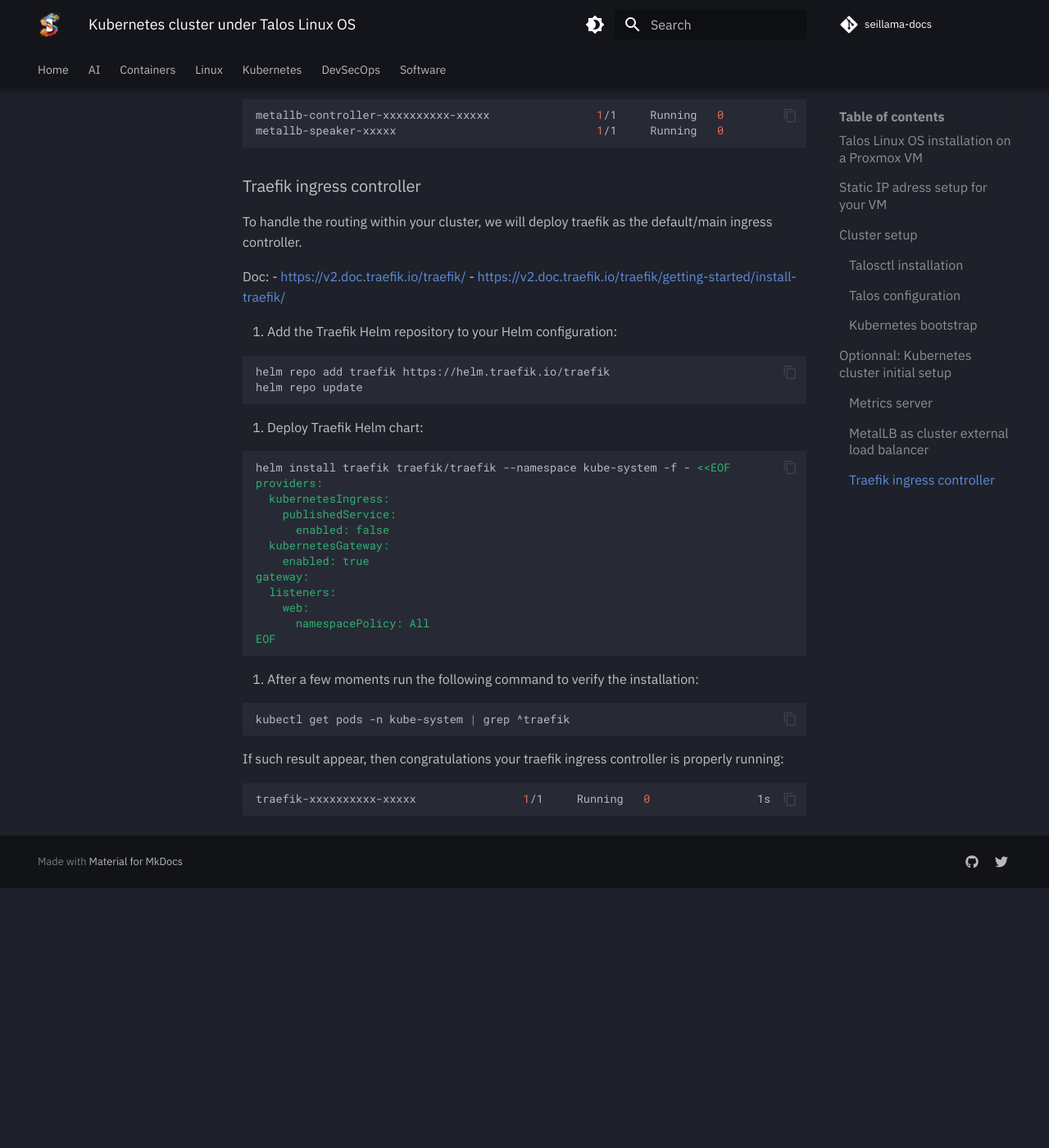
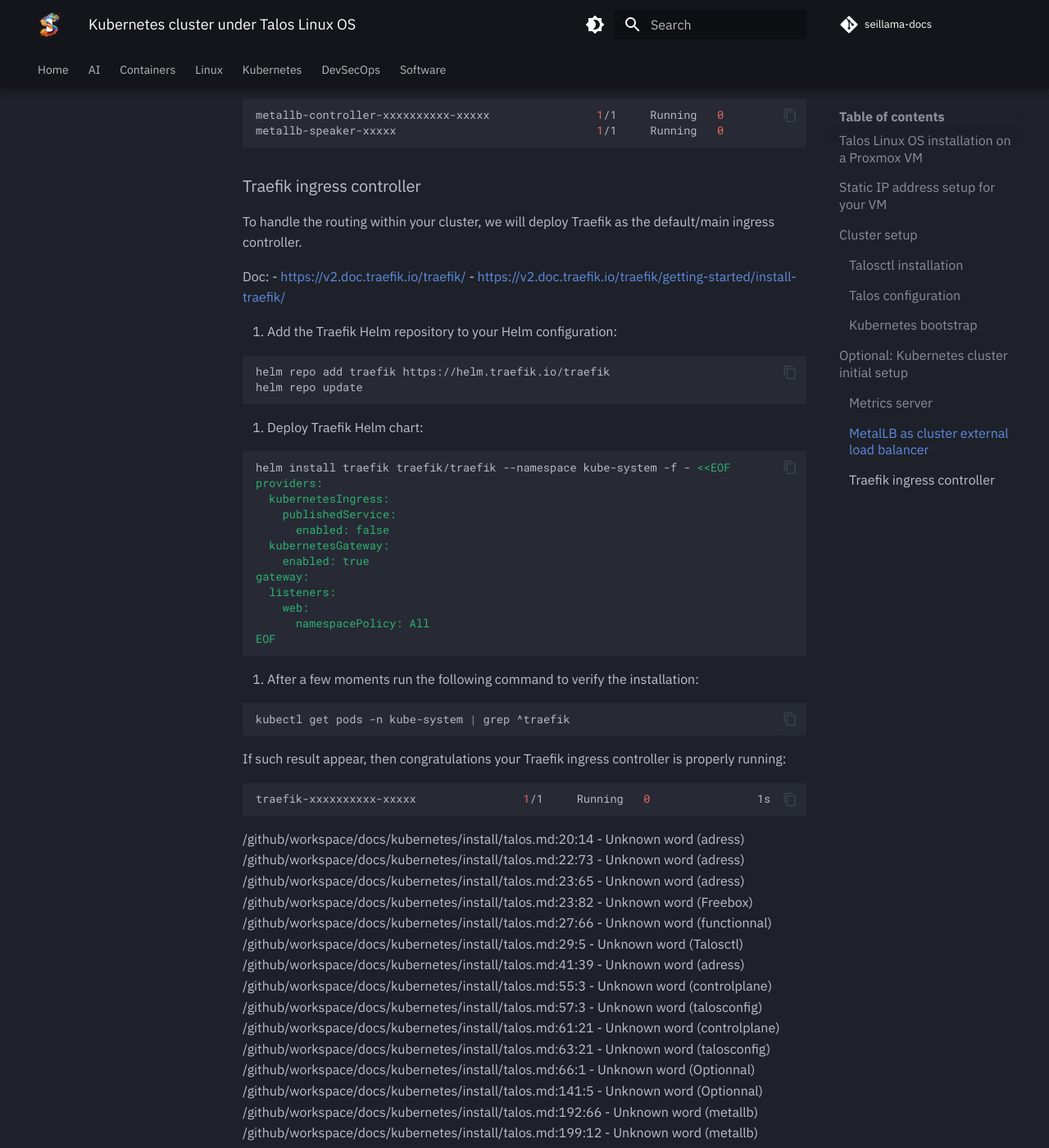
Before and after one commit to seillama-io/seillama-docs, an MkDocs documentation site: the page built from docs/kubernetes/install/talos.md, in a window 1280 px wide and 1400 px high, scrolled down 5105 px. Shown: the whole window at 82% size. Built offline with MkDocs 1.6.1 and Material for MkDocs 9.7.7, drawn with Linux system fonts in a browser that asks for light colours; comment, search, counter and statistics services are not loaded; before the commit the page ends 6188 px from its top, so only the background shows below that; some of the changed text lies outside the part shown.

Commit message:
[CLEAN] Talos documentation clean & cspell-dictionnary update

````diff
--- a/docs/kubernetes/install/talos.md
+++ b/docs/kubernetes/install/talos.md
@@ -17,14 +17,14 @@
 3. Create a VM booting with the image (`Create VM > OS > ISO image`)
 4. Boot the machine
 
-## Static IP adress setup for your VM
+## Static IP address setup for your VM
 
-1. From your Proxmox instance using the web interface: retrieve the MAC adress of your new VM running on Talos OS (`Datacenter > pve > YOUR_VM_INSTANCE > Hardware > Network device (net0)`)
-2. From you router, assign a static IP to your VM using its MAC adress (e.g from Freebox OS: `Freebox settings > DHCP > Static leases > Add a DHCP static lease`)
+1. From your Proxmox instance using the web interface: retrieve the MAC address of your new VM running on Talos OS (`Datacenter > pve > YOUR_VM_INSTANCE > Hardware > Network device (net0)`)
+2. From you router, assign a static IP to your VM using its MAC address (e.g from Freebox OS: `Freebox settings > DHCP > Static leases > Add a DHCP static lease`)
 
 ## Cluster setup
 
-During this step, we will setup our Talos cluster to run a fully functionnal Kubernetes cluster.
+During this step, we will setup our Talos cluster to run a fully functional Kubernetes cluster.
 
 ### Talosctl installation
 
@@ -38,7 +38,7 @@
 
 Set environment variables:
 * `CLUSTER_NAME` is an arbitrary name, used as a label in your local client configuration. It should be unique in the configuration on your local workstation.
-* `CONTROL_PLANE_IP` is the static IP adress you assigned to your VM above, which will serve as the control plane of your Talos cluster.
+* `CONTROL_PLANE_IP` is the static IP address you assigned to your VM above, which will serve as the control plane of your Talos cluster.
 
 ```sh
 export CLUSTER_NAME=home-lab
@@ -52,18 +52,18 @@
 ```
 
 You should then have the following output, as Three files are created in your current directory:
-* controlplane.yaml: Configuration file to apply to your Talos cluster control plane node
-* worker.yaml: Configuration file to apply to each of your Talos cluster worker nodes (we won't use it in this documentation)
-* talosconfig: Configuration of your talos cluster
+* `controlplane.yaml`: Configuration file to apply to your Talos cluster control plane node
+* `worker.yaml`: Configuration file to apply to each of your Talos cluster worker nodes (we won't use it in this documentation)
+* `talosconfig`: Configuration of your talos cluster
 
-```
+```sh
 generating PKI and tokens
 created /Users/user/controlplane.yaml
 created /Users/user/worker.yaml
 created /Users/user/talosconfig
 ```
 
-Optionnal: You can update your local workstation Talos clusters configuration (`.talos/config`) with `./talosconfig` content so it handle newly created Talos cluster.
+Optional: You can update your local workstation Talos clusters configuration (`.talos/config`) with `./talosconfig` content so it handle newly created Talos cluster.
 
 ```yaml
 context: <your-cluster-name>
@@ -138,7 +138,7 @@
 kube-system   kube-scheduler-talos-xxx-xxx               1/1     Running   0                1s
 ```
 
-## *Optionnal*: Kubernetes cluster initial setup
+## *Optional*: Kubernetes cluster initial setup
 
 In this section we'll setup our kubernetes cluster to be fully prepared to run applications (metrics, ingress etc.).
 
@@ -257,7 +257,7 @@
 
 ### Traefik ingress controller
 
-To handle the routing within your cluster, we will deploy traefik as the default/main ingress controller.
+To handle the routing within your cluster, we will deploy Traefik as the default/main ingress controller.
 
 Doc:
 - [https://v2.doc.traefik.io/traefik/](https://v2.doc.traefik.io/traefik/)
@@ -293,8 +293,32 @@
 kubectl get pods -n kube-system | grep ^traefik
 ```
 
-If such result appear, then congratulations your traefik ingress controller is properly running:
+If such result appear, then congratulations your Traefik ingress controller is properly running:
 
 ```sh
 traefik-xxxxxxxxxx-xxxxx                1/1     Running   0                1s
 ```
+
+/github/workspace/docs/kubernetes/install/talos.md:20:14 - Unknown word (adress)
+/github/workspace/docs/kubernetes/install/talos.md:22:73 - Unknown word (adress)
+/github/workspace/docs/kubernetes/install/talos.md:23:65 - Unknown word (adress)
+/github/workspace/docs/kubernetes/install/talos.md:23:82 - Unknown word (Freebox)
+/github/workspace/docs/kubernetes/install/talos.md:27:66 - Unknown word (functionnal)
+/github/workspace/docs/kubernetes/install/talos.md:29:5 - Unknown word (Talosctl)
+/github/workspace/docs/kubernetes/install/talos.md:41:39 - Unknown word (adress)
+/github/workspace/docs/kubernetes/install/talos.md:55:3 - Unknown word (controlplane)
+/github/workspace/docs/kubernetes/install/talos.md:57:3 - Unknown word (talosconfig)
+/github/workspace/docs/kubernetes/install/talos.md:61:21 - Unknown word (controlplane)
+/github/workspace/docs/kubernetes/install/talos.md:63:21 - Unknown word (talosconfig)
+/github/workspace/docs/kubernetes/install/talos.md:66:1 - Unknown word (Optionnal)
+/github/workspace/docs/kubernetes/install/talos.md:141:5 - Unknown word (Optionnal)
+/github/workspace/docs/kubernetes/install/talos.md:192:66 - Unknown word (metallb)
+/github/workspace/docs/kubernetes/install/talos.md:199:12 - Unknown word (metallb)
+/github/workspace/docs/kubernetes/install/talos.md:206:11 - Unknown word (metallb)
+/github/workspace/docs/kubernetes/install/talos.md:251:50 - Unknown word (metallb)
+/github/workspace/docs/kubernetes/install/talos.md:258:5 - Unknown word (Traefik)
+/github/workspace/docs/kubernetes/install/talos.md:260:59 - Unknown word (traefik)
+/github/workspace/docs/kubernetes/install/talos.md:266:12 - Unknown word (Traefik)
+
+/github/workspace/docs/kubernetes/install/talos.md:273:11 - Unknown word (Traefik)
+/github/workspace/docs/kubernetes/install/talos.md:296:50 - Unknown word (traefik)
````
Also changed, not shown: 1 other file.
